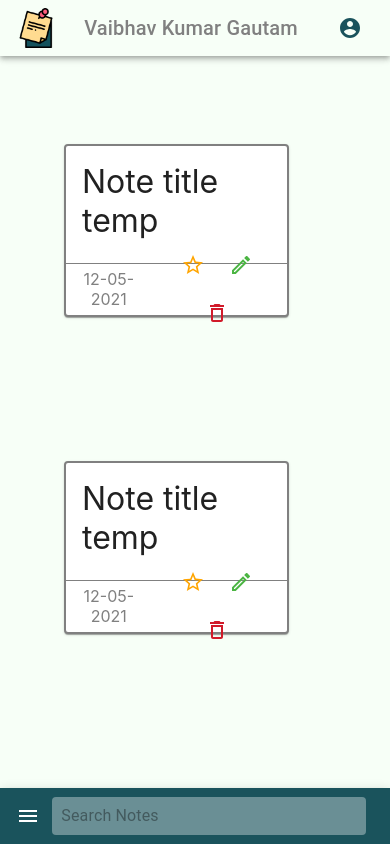
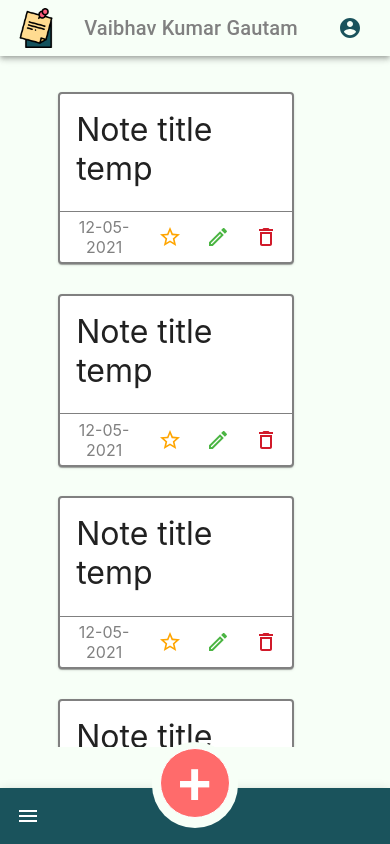
Before and after one commit to GitVaibhav1999/we-note, a React (Create React App) app: page / in a window 390 px wide. Built offline with nearby package versions, Linux system fonts and the light colour scheme; no server answers; the database is empty; sample sign-in values are in the browser's storage.

Commit message:
fix(main): responsiveness  fixes

```diff
--- a/src/Authentication/LoginBox.js
+++ b/src/Authentication/LoginBox.js
@@ -80,6 +80,10 @@ function LoginBox() {
   const [email, setEmail] = useState("");
   const [errorMessage, setErrorMessage] = useState("");
 
+  useEffect(() => {
+    if (currentUser != null) history.push("/");
+  }, [currentUser]);
+
   const handleSubmit = async () => {
     await logIn(email, password) // login user with email and password from AuthContext
       .then(() => {
--- a/src/Dasboard/Main/Main.js
+++ b/src/Dasboard/Main/Main.js
@@ -12,7 +12,8 @@ const useStyles = makeStyles((theme) => ({
     height: "80vh",
   },
   gridItem: {
-    margin: "4rem",
+    margin: "3%",
+    // maxWidth: "40vw",
   },
 }));
 
@@ -30,7 +31,7 @@ function Main() {
       >
         {[1, 2, 3, 4, 5, 6, 7, 8, 9, 10, 11, 12, 13, 14].map(() => {
           return (
-            <Grid className={classes.gridItem} item xs={10} sm={4} md={3}>
+            <Grid className={classes.gridItem} item sm={10} md={3}>
               <NoteCard />
             </Grid>
           );
--- a/src/Dasboard/Main/Notes/NoteCard.js
+++ b/src/Dasboard/Main/Notes/NoteCard.js
@@ -39,6 +39,7 @@ const useStyles = makeStyles((theme) => ({
   },
   toolButtons: {
     paddingRight: "1%",
+    display: "flex",
   },
   zoom: { "&:hover": { transform: "scale(1.3)" } },
 }));
--- a/src/Dasboard/NavBars/BottomBar.js
+++ b/src/Dasboard/NavBars/BottomBar.js
@@ -20,6 +20,7 @@ const useStyle = makeStyles((theme) => ({
     backgroundColor: "#1A535C",
   },
   search: {
+    visibility: "hidden",
     borderRadius: theme.shape.borderRadius,
     backgroundColor: fade(theme.palette.common.white, 0.35),
     "&:hover": {
@@ -31,7 +32,9 @@ const useStyle = makeStyles((theme) => ({
     marginRight: theme.spacing(1),
     marginLeft: 0,
     width: "100%",
-    [theme.breakpoints.up("sm")]: {
+    [theme.breakpoints.up("md")]: {
+      visibility: "visible",
+
       marginLeft: theme.spacing(3),
       width: "auto",
     },
@@ -55,8 +58,8 @@ const useStyle = makeStyles((theme) => ({
     position: "absolute",
     zIndex: 1,
     top: -40,
-    left: 0,
-    right: -1300,
+    left: "0",
+    right: "0",
     margin: "0 auto",
     transition: "0.2s ease",
     border: "1px solid white",
@@ -64,8 +67,12 @@ const useStyle = makeStyles((theme) => ({
       boxShadow: "0px 0px 3px 1px #FF6B6B",
       backgroundColor: "#FF6B6B",
       transform: "scale(1.1)",
-
-      backgroundColor: "#FF6B6B",
+    },
+    backgroundColor: "#FF6B6B",
+    [theme.breakpoints.up("md")]: {
+      right: "-85%",
+      left: 0,
+      top: "-40",
     },
   },
 }));
```
